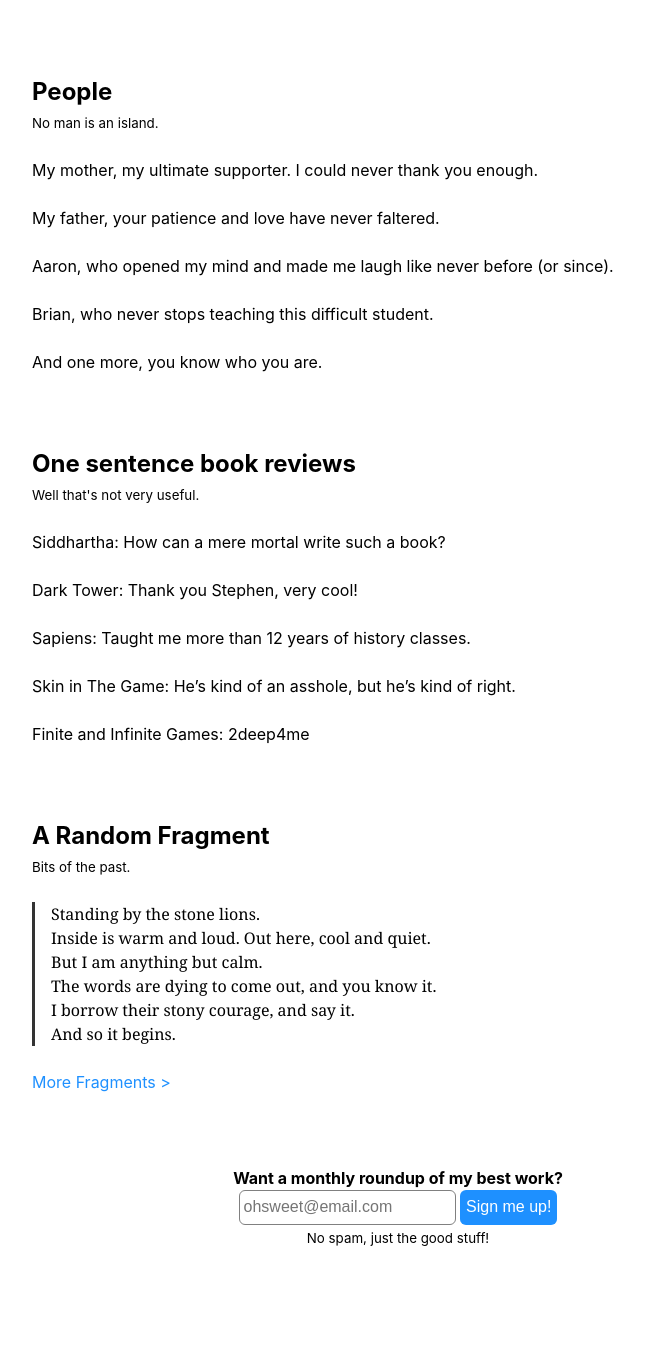
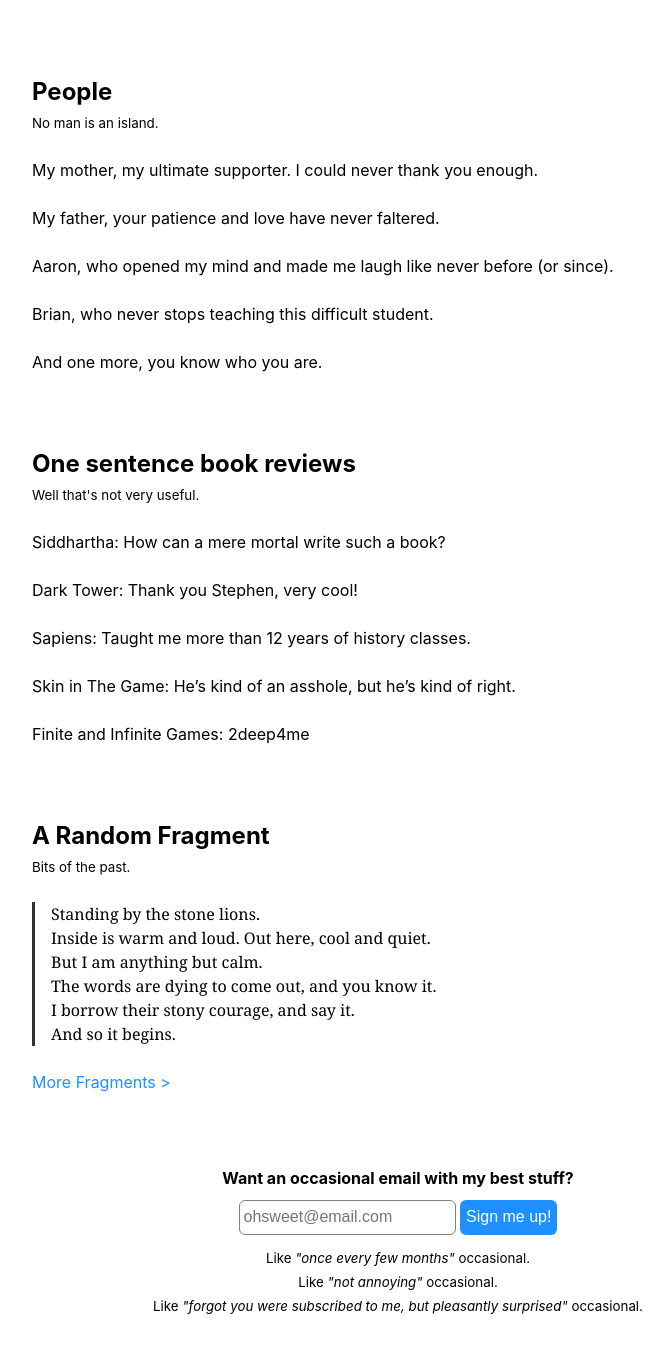
Before and after one commit to pooriajr/pooriar, a Jekyll site: the page built from index.html, in a window 1280 px wide, cut to the strip 3352-4703 px from the top of the page. Shown: the whole strip, without its empty margins (242-911 px from the left). Built offline with Jekyll 4.4.1, drawn with Linux system fonts in a browser that asks for light colours; before the commit the page ends 4635 px from its top, so only the background shows below that.

Commit message:
updated subscribe form

```diff
--- a/_includes/subscribe.html
+++ b/_includes/subscribe.html
@@ -4,10 +4,12 @@
   target="popupwindow"
   onsubmit="window.open('https://buttondown.email/pooria', 'popupwindow')"
   class="embeddable-buttondown-form">
-  <label for="bd-email">Want a monthly roundup of my best work?</label><br>
+  <label for="bd-email">Want an occasional email with my best stuff?</label><br>
     <input type="email" placeholder="ohsweet@email.com" name="email" id="bd-email" required />
     <input type="hidden" value="1" name="embed" />
     <input type="submit" value="Sign me up!" />
     <br>
-    <small>No spam, just the good stuff!</small>
+    <small>Like <em>"once every few months"</em> occasional.</small><br>
+    <small>Like <em>"not annoying"</em> occasional.</small><br>
+    <small>Like <em>"forgot you were subscribed to me, but pleasantly surprised"</em> occasional.</small><br>
 </form>
--- a/assets/styles.scss
+++ b/assets/styles.scss
@@ -91,6 +91,7 @@ footer {
   [type=email]{
     border: 1px solid grey;
     padding: 0px 4px;
+    margin: 10px 0;
   }
   [type=submit] {
     @extend .button;
```
